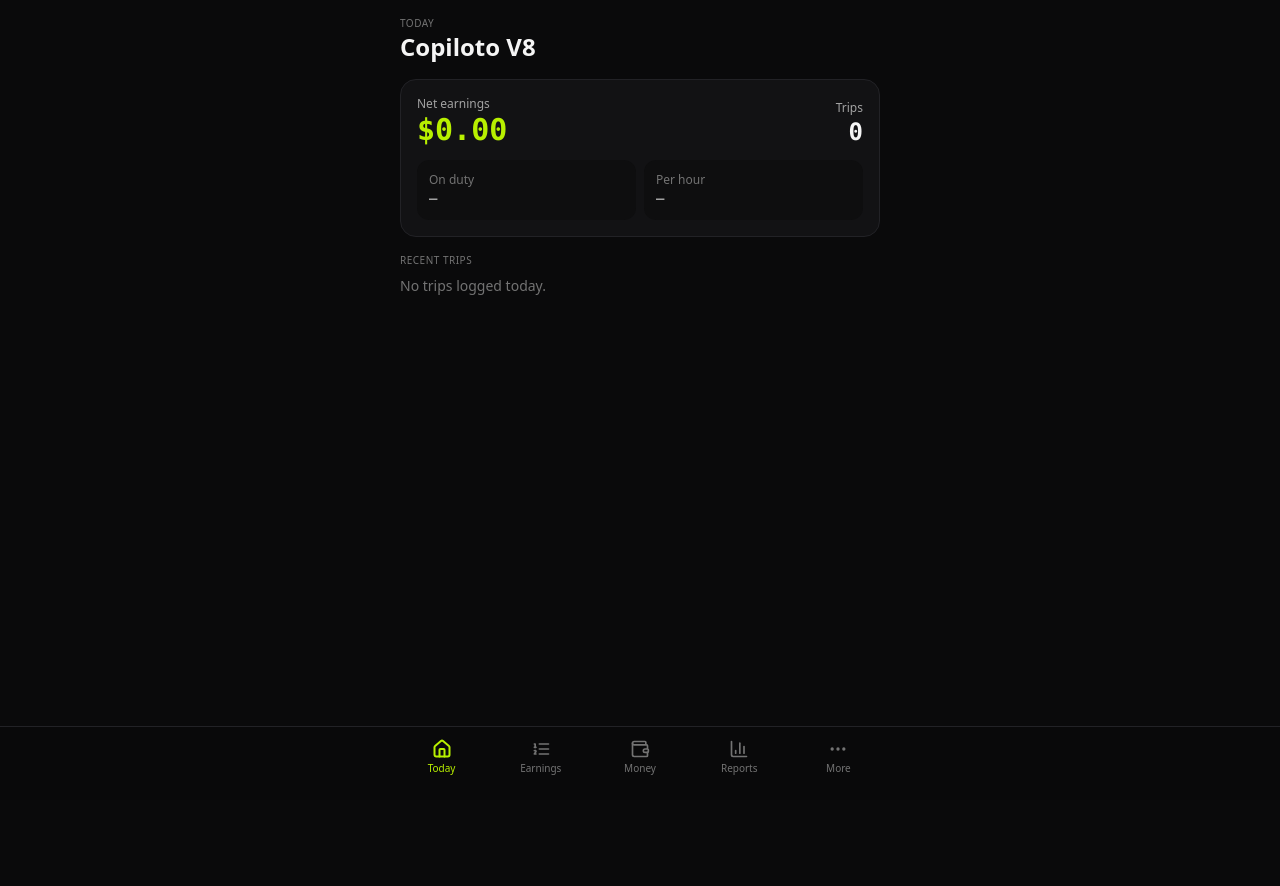
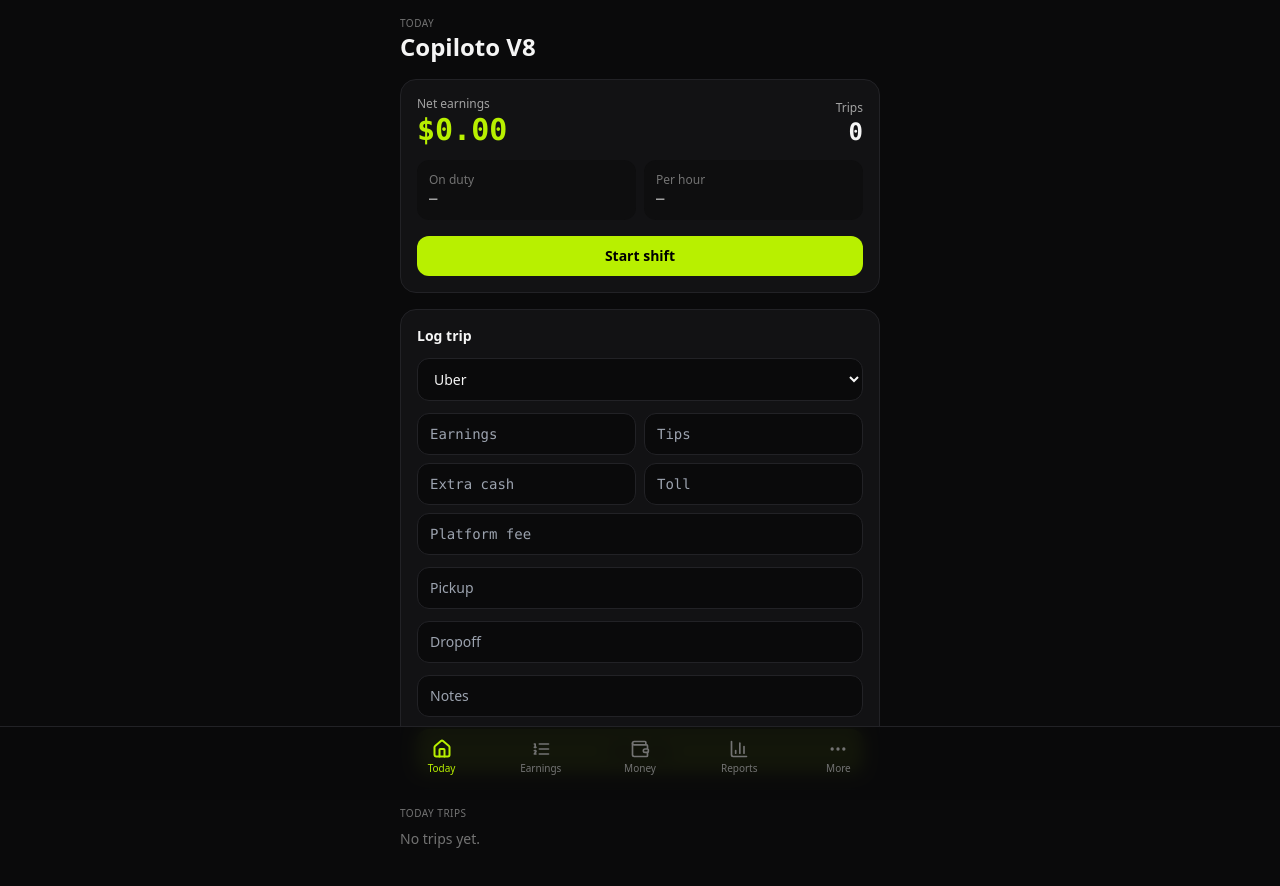
Before and after one commit to transittaxmc-create/copiloto-v8, a Next.js app: page / in a window 1280 px wide. Shown: the top 886 px of the page. Before the commit the page ends 800 px from the top, so only its background shows below. Built offline with nearby package versions, Linux system fonts and the light colour scheme.

Commit message:
Build full Today page with trip entry and shift controls

```diff
--- a/src/app/page.tsx
+++ b/src/app/page.tsx
@@ -1,20 +1,74 @@
 "use client";
 
+import { useState } from "react";
 import { useStore } from "@/lib/store";
-import { money, dutyHours, perHour } from "@/lib/formulas";
+import { money, dutyHours, perHour, tripNet } from "@/lib/formulas";
+import { PLATFORMS, type Platform } from "@/lib/types";
 
 export default function TodayPage() {
-  const { ready, todayTrips, netToday, data } = useStore();
+  const {
+    ready,
+    todayTrips,
+    netToday,
+    data,
+    addTrip,
+    startShift,
+    toggleBreak,
+    endShift,
+  } = useStore();
 
-  if (!ready) {
-    return <div className="p-8 text-center text-neutral-500">Loading…</div>;
-  }
+  const [platform, setPlatform] = useState<Platform>("Uber");
+  const [earnings, setEarnings] = useState("");
+  const [tips, setTips] = useState("");
+  const [extra, setExtra] = useState("");
+  const [toll, setToll] = useState("");
+  const [fee, setFee] = useState("");
+  const [pickup, setPickup] = useState("");
+  const [dropoff, setDropoff] = useState("");
+  const [notes, setNotes] = useState("");
+  const [msg, setMsg] = useState<string | null>(null);
+
+  if (!ready) return <div className="p-8 text-center text-neutral-500">Loading…</div>;
 
   const hours = dutyHours(data.shift);
   const rate = perHour(netToday, hours);
+  const shift = data.shift;
+
+  function onSave() {
+    const n = Number(earnings);
+    if (!n || n <= 0) {
+      setMsg("Enter earnings amount");
+      return;
+    }
+    const res = addTrip({
+      platform,
+      earnings: n,
+      tips: Number(tips) || 0,
+      extraCash: Number(extra) || 0,
+      toll: Number(toll) || 0,
+      platformFee: Number(fee) || 0,
+      pickup,
+      dropoff,
+      notes,
+    });
+    if (!res.ok) {
+      setMsg(res.reason || "Could not save");
+      return;
+    }
+    setEarnings("");
+    setTips("");
+    setExtra("");
+    setToll("");
+    setFee("");
+    setPickup("");
+    setDropoff("");
+    setNotes("");
+    setMsg("Trip saved");
+    setTimeout(() => setMsg(null), 2000);
+  }
 
   return (
-    <main className="px-4 pt-4 space-y-4">
+    <main className="px-4 pt-4 space-y-4 pb-4">
       <header>
         <p className="text-[10px] uppercase tracking-wider text-neutral-500">Today</p>
         <h1 className="text-2xl font-semibold">Copiloto V8</h1>
@@ -31,7 +85,6 @@ export default function TodayPage() {
             <p className="text-2xl font-mono font-semibold">{todayTrips.length}</p>
           </div>
         </div>
-
         <div className="grid grid-cols-2 gap-2 text-sm">
           <div className="rounded-xl bg-ink/50 p-3">
             <p className="text-neutral-500 text-xs">On duty</p>
@@ -42,20 +95,64 @@ export default function TodayPage() {
             <p className="font-mono">{rate != null ? money(rate) : "—"}</p>
           </div>
         </div>
+
+        <div className="flex gap-2 pt-1">
+          {!shift.active ? (
+            <button onClick={startShift} className="flex-1 rounded-xl bg-lime py-2.5 text-sm font-bold text-black">
+              Start shift
+            </button>
+          ) : (
+            <>
+              <button onClick={toggleBreak} className="flex-1 rounded-xl border border-line py-2.5 text-sm font-semibold">
+                {shift.onBreak ? "End break" : "Break"}
+              </button>
+              <button onClick={endShift} className="flex-1 rounded-xl bg-danger/20 text-danger py-2.5 text-sm font-semibold">
+                End shift
+              </button>
+            </>
+          )}
+        </div>
+      </section>
+
+      <section className="rounded-2xl border border-line bg-panel p-4 space-y-3">
+        <p className="text-sm font-semibold">Log trip</p>
+        <select
+          value={platform}
+          onChange={(e) => setPlatform(e.target.value as Platform)}
+          className="w-full rounded-xl border border-line bg-ink px-3 py-2.5 text-sm outline-none"
+        >
+          {PLATFORMS.map((p) => (
+            <option key={p} value={p}>{p}</option>
+          ))}
+        </select>
+        <div className="grid grid-cols-2 gap-2">
+          <input inputMode="decimal" value={earnings} onChange={(e) => setEarnings(e.target.value)} placeholder="Earnings" className="rounded-xl border border-line bg-ink px-3 py-2.5 font-mono text-sm outline-none" />
+          <input inputMode="decimal" value={tips} onChange={(e) => setTips(e.target.value)} placeholder="Tips" className="rounded-xl border border-line bg-ink px-3 py-2.5 font-mono text-sm outline-none" />
+          <input inputMode="decimal" value={extra} onChange={(e) => setExtra(e.target.value)} placeholder="Extra cash" className="rounded-xl border border-line bg-ink px-3 py-2.5 font-mono text-sm outline-none" />
+          <input inputMode="decimal" value={toll} onChange={(e) => setToll(e.target.value)} placeholder="Toll" className="rounded-xl border border-line bg-ink px-3 py-2.5 font-mono text-sm outline-none" />
+          <input inputMode="decimal" value={fee} onChange={(e) => setFee(e.target.value)} placeholder="Platform fee" className="col-span-2 rounded-xl border border-line bg-ink px-3 py-2.5 font-mono text-sm outline-none" />
+        </div>
+        <input value={pickup} onChange={(e) => setPickup(e.target.value)} placeholder="Pickup" className="w-full rounded-xl border border-line bg-ink px-3 py-2.5 text-sm outline-none" />
+        <input value={dropoff} onChange={(e) => setDropoff(e.target.value)} placeholder="Dropoff" className="w-full rounded-xl border border-line bg-ink px-3 py-2.5 text-sm outline-none" />
+        <input value={notes} onChange={(e) => setNotes(e.target.value)} placeholder="Notes" className="w-full rounded-xl border border-line bg-ink px-3 py-2.5 text-sm outline-none" />
+        {msg && <p className="text-xs text-cyan">{msg}</p>}
+        <button onClick={onSave} className="w-full rounded-xl bg-lime py-3 text-sm font-bold text-black">
+          Save trip
+        </button>
       </section>
 
       <section className="space-y-2">
-        <p className="text-[10px] uppercase tracking-wider text-neutral-500">Recent trips</p>
+        <p className="text-[10px] uppercase tracking-wider text-neutral-500">Today trips</p>
         {todayTrips.length === 0 ? (
-          <p className="text-sm text-neutral-500">No trips logged today.</p>
+          <p className="text-sm text-neutral-500">No trips yet.</p>
         ) : (
-          todayTrips.slice(0, 8).map((t) => (
+          todayTrips.map((t) => (
             <div key={t.id} className="flex justify-between rounded-xl border border-line bg-panel px-3 py-2 text-sm">
               <div>
                 <span className="font-medium">{t.platform}</span>
-                <span className="text-neutral-500 text-xs ml-2">{t.pickup || "Pickup"} → {t.dropoff || "Dropoff"}</span>
+                <span className="text-neutral-500 text-xs ml-2">{t.pickup || "—"} → {t.dropoff || "—"}</span>
               </div>
-              <span className="font-mono">{money(t.earnings)}</span>
+              <span className="font-mono">{money(tripNet(t))}</span>
             </div>
           ))
         )}
```
